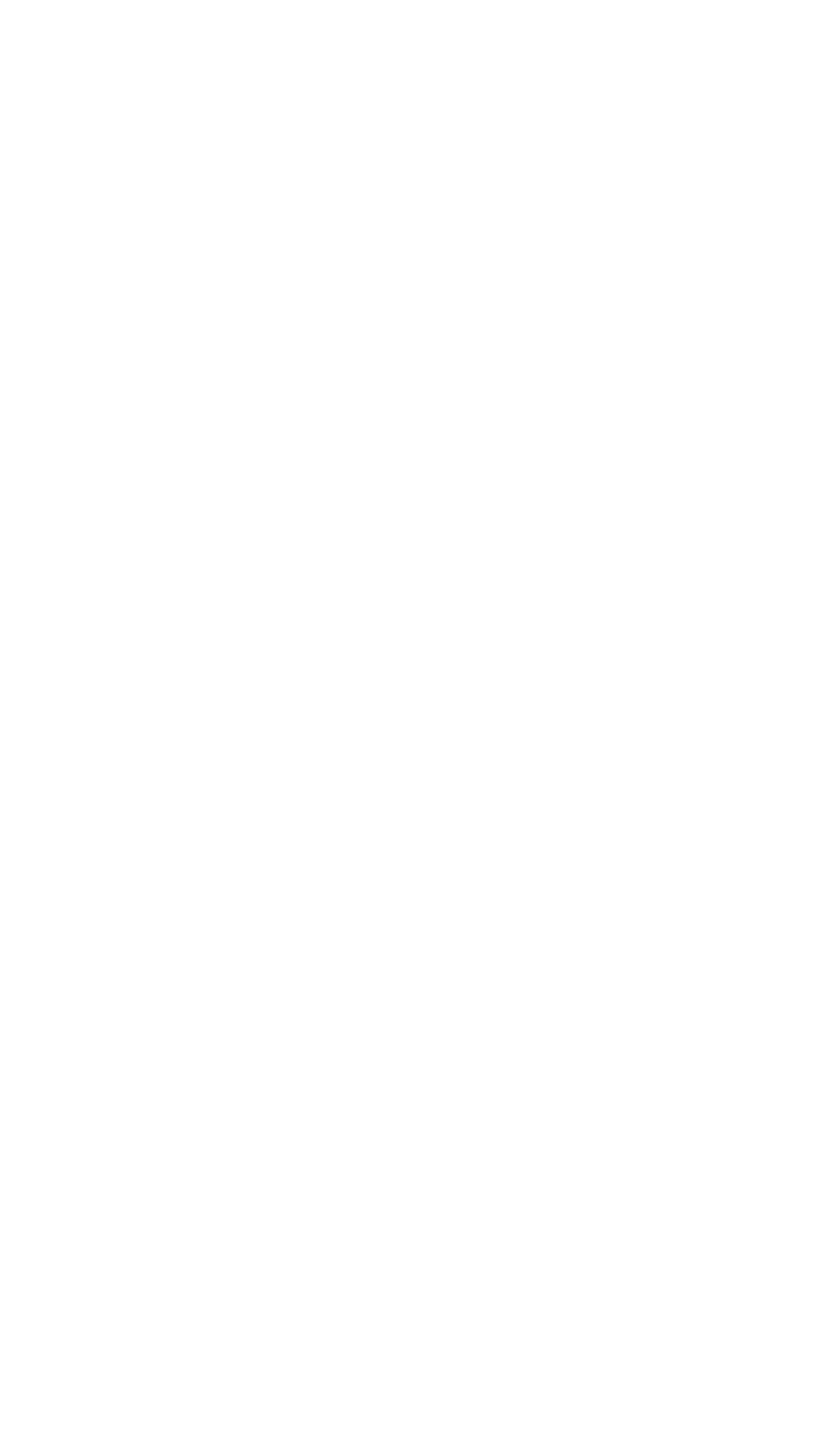
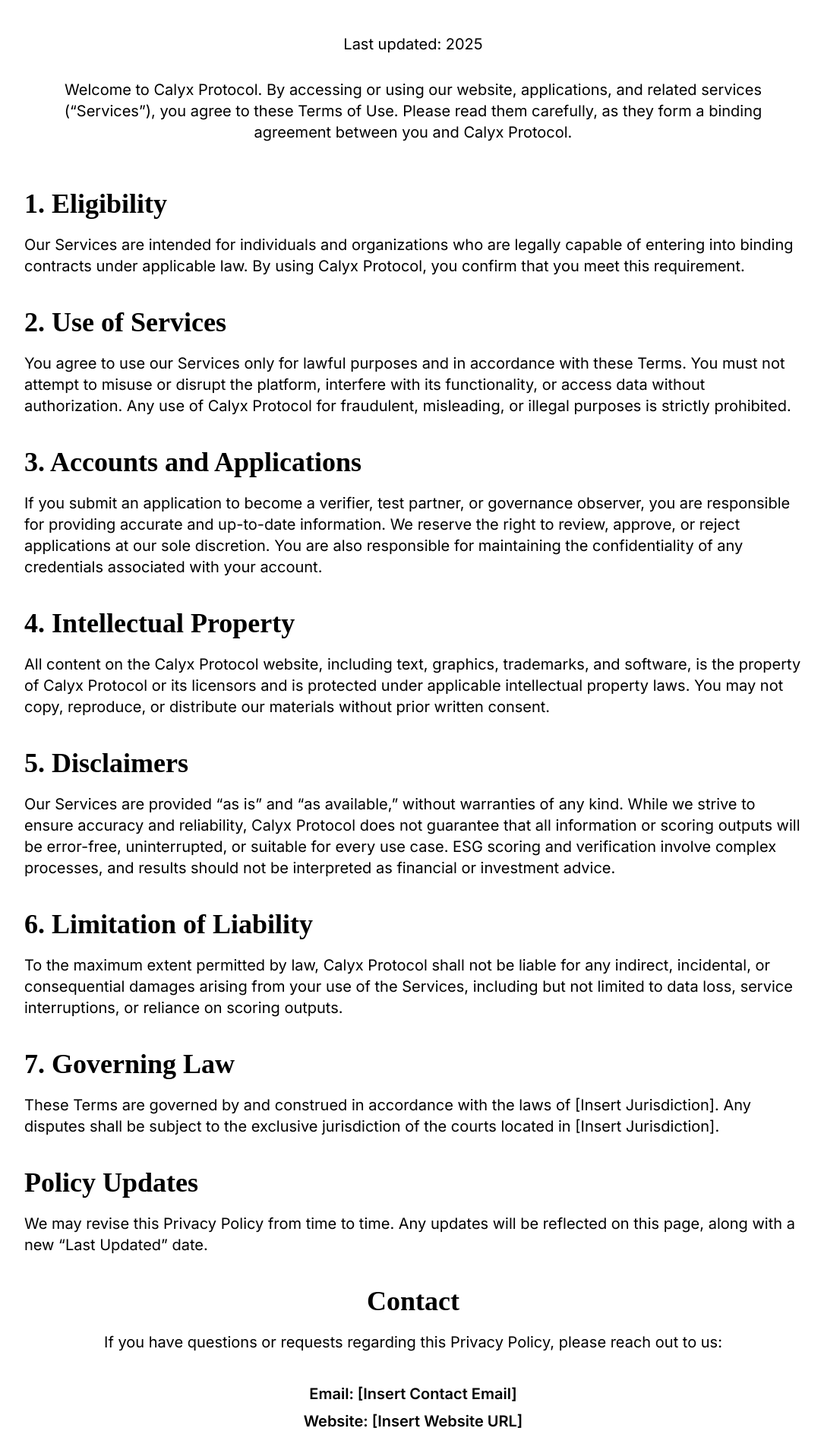
Before and after one commit to Vikasra98/calyx-protocol, a Next.js app: page /termsOfUse in a window 1280 px wide. Before the commit this address had no page. Shown: the part 536-2440 px from the top of the page at 76% size, without its empty margins (96-1181 px from the left). Before the commit the page ends 800 px from the top, so only its background shows below. Built offline with nearby package versions, Linux system fonts and the light colour scheme.

Commit message:
Added terms page

```diff
--- /dev/null
+++ b/app/components/ContactFormSection.tsx
@@ -0,0 +1,72 @@
+// components/ConsultationForm.tsx
+"use client";
+
+import React from "react";
+
+const ContactFormSection = () => {
+  return (
+    <section className="w-full bg-white lg:py-[100px] py-12 px-6 lg:px-36">
+      <div className="mx-auto grid grid-cols-1 md:grid-cols-2 gap-10 items-center">
+        {/* Left Side - Contact Info */}
+        <div>
+          <h2 className="lg:text-[52px] font_title text-2xl md:text-3xl font-bold text-[#12291E] lg:mb-[30px] mb-4">
+            Get a free consultation
+          </h2>
+          <p className="text-[#1C1C1E] text-xl font-normal lg:mb-[40px] mb-6">
+            Feel free to ask something we are here
+          </p>
+
+          <div className="space-y-6">
+            <div className="flex items-center gap-4">
+              <div className="bg-green-900 text-white p-3 rounded-lg">📞</div>
+              <p className="text-gray-800">+ (602) 762 472 96</p>
+            </div>
+
+            <div className="flex items-center gap-4">
+              <div className="bg-green-900 text-white p-3 rounded-lg">📧</div>
+              <p className="text-gray-800">company@gmail.com</p>
+            </div>
+
+            <div className="flex items-center gap-4">
+              <div className="bg-green-900 text-white p-3 rounded-lg">📍</div>
+              <p className="text-gray-800">102 Washington, New York</p>
+            </div>
+          </div>
+        </div>
+
+        {/* Right Side - Form */}
+        <div className="bg-gray-50 p-6 rounded-xl shadow-md">
+          <form className="space-y-4">
+            <input
+              type="text"
+              placeholder="Full Name"
+              className="w-full px-4 py-3 border rounded-md focus:ring-2 focus:ring-green-900 outline-none"
+            />
+            <input
+              type="email"
+              placeholder="Email Address"
+              className="w-full px-4 py-3 border rounded-md focus:ring-2 focus:ring-green-900 outline-none"
+            />
+            <input
+              type="tel"
+              placeholder="Phone Number"
+              className="w-full px-4 py-3 border rounded-md focus:ring-2 focus:ring-green-900 outline-none"
+            />
+            <textarea
+              placeholder="Write your thoughts"
+              className="w-full px-4 py-3 border rounded-md focus:ring-2 focus:ring-green-900 outline-none h-28"
+            ></textarea>
+            <button
+              type="submit"
+              className="w-full bg-green-900 text-white py-3 rounded-md hover:bg-green-800 transition"
+            >
+              Send Message
+            </button>
+          </form>
+        </div>
+      </div>
+    </section>
+  );
+};
+
+export default ContactFormSection;
--- a/app/components/Footer.tsx
+++ b/app/components/Footer.tsx
@@ -74,7 +74,7 @@
             <a href="#" className="hover:text-white text-xl font-normal">
               CONTACT
             </a>
-            <a href="aboutUs" className="hover:text-white text-xl font-normal">
+            <a href="/aboutUs" className="hover:text-white text-xl font-normal">
               ABOUT
             </a>
             <a href="#" className="hover:text-white text-xl font-normal">
@@ -83,7 +83,10 @@
             <a href="/privacy" className="hover:text-whit text-xl font-normale">
               PRIVACY
             </a>
-            <a href="#" className="hover:text-white text-xl font-normal">
+            <a
+              href="/termsOfUse"
+              className="hover:text-white text-xl font-normal"
+            >
               TERMS
             </a>
           </div>
--- a/app/components/Header.tsx
+++ b/app/components/Header.tsx
@@ -76,10 +76,13 @@
             transition={{ duration: 0.3 }}
             className="absolute top-full left-0 w-full bg-[#0B2B22] flex flex-col items-center gap-6 py-6 shadow-lg md:hidden z-50"
           >
-            <a href="#" className="hover:text-gray-300 text-lg text-white">
+            <a href="/" className="hover:text-gray-300 text-lg text-white">
               Home
             </a>
-            <a href="#" className="hover:text-gray-300 text-lg text-white">
+            <a
+              href="/aboutUs"
+              className="hover:text-gray-300 text-lg text-white"
+            >
               About
             </a>
             <a href="#" className="hover:text-gray-300 text-lg text-white">
--- /dev/null
+++ b/app/components/TermsOfUseContent.tsx
@@ -0,0 +1,129 @@
+// app/terms/page.tsx (Next.js 13+ App Router)
+"use client";
+
+import React from "react";
+
+const TermsOfUseContent = () => {
+  return (
+    <div className="bg-white text-black min-h-screen flex justify-center px-4 sm:px-8 lg:px-20 lg:py-[100px] py-10">
+      <div className="max-w-5xl w-full">
+        {/* Title */}
+        <h1 className="lg:text-[44px] text-2xl font-bold text-center lg:mb-[30px] mb-2 text-[#12291E] font_title">
+          Terms of Use
+        </h1>
+        <p className="text-center text-xl font-normal mb-8">
+          Last updated: 2025
+        </p>
+
+        {/* Intro */}
+        <p className="lg:mb-[60px] mb-6 text-xl font-normal text-center">
+          Welcome to Calyx Protocol. By accessing or using our website,
+          applications, and related services (“Services”), you agree to these
+          Terms of Use. Please read them carefully, as they form a binding
+          agreement between you and Calyx Protocol.
+        </p>
+
+        {/* Section 1 */}
+        <h2 className="text-4xl font-bold mb-5 font_title">1. Eligibility</h2>
+        <p className="lg:mb-[40px] mb-6 text-xl font-normal">
+          Our Services are intended for individuals and organizations who are
+          legally capable of entering into binding contracts under applicable
+          law. By using Calyx Protocol, you confirm that you meet this
+          requirement.
+        </p>
+
+        {/* Section 2 */}
+        <h2 className="text-4xl font-bold mb-5 font_title">
+          2. Use of Services
+        </h2>
+        <p className="lg:mb-[40px] mb-6 text-xl font-normal">
+          You agree to use our Services only for lawful purposes and in
+          accordance with these Terms. You must not attempt to misuse or disrupt
+          the platform, interfere with its functionality, or access data without
+          authorization. Any use of Calyx Protocol for fraudulent, misleading,
+          or illegal purposes is strictly prohibited.
+        </p>
+
+        {/* Section 3 */}
+        <h2 className="text-4xl font-bold mb-5 font_title">
+          3. Accounts and Applications
+        </h2>
+        <p className="lg:mb-[40px] mb-6 text-xl font-normal">
+          If you submit an application to become a verifier, test partner, or
+          governance observer, you are responsible for providing accurate and
+          up-to-date information. We reserve the right to review, approve, or
+          reject applications at our sole discretion. You are also responsible
+          for maintaining the confidentiality of any credentials associated with
+          your account.
+        </p>
+
+        {/* Section 4 */}
+        <h2 className="text-4xl font-bold mb-5 font_title">
+          4. Intellectual Property
+        </h2>
+        <p className="lg:mb-[40px] mb-6 text-xl font-normal">
+          All content on the Calyx Protocol website, including text, graphics,
+          trademarks, and software, is the property of Calyx Protocol or its
+          licensors and is protected under applicable intellectual property
+          laws. You may not copy, reproduce, or distribute our materials without
+          prior written consent.
+        </p>
+
+        {/* Section 5 */}
+        <h2 className="text-4xl font-bold mb-5 font_title">5. Disclaimers</h2>
+        <p className="lg:mb-[40px] mb-6 text-xl font-normal">
+          Our Services are provided “as is” and “as available,” without
+          warranties of any kind. While we strive to ensure accuracy and
+          reliability, Calyx Protocol does not guarantee that all information or
+          scoring outputs will be error-free, uninterrupted, or suitable for
+          every use case. ESG scoring and verification involve complex
+          processes, and results should not be interpreted as financial or
+          investment advice.
+        </p>
+
+        {/* Section 6 */}
+        <h2 className="text-4xl font-bold mb-5 font_title">
+          6. Limitation of Liability
+        </h2>
+        <p className="lg:mb-[40px] mb-6 text-xl font-normal">
+          To the maximum extent permitted by law, Calyx Protocol shall not be
+          liable for any indirect, incidental, or consequential damages arising
+          from your use of the Services, including but not limited to data loss,
+          service interruptions, or reliance on scoring outputs.
+        </p>
+
+        {/* Section 7 */}
+        <h2 className="text-4xl font-bold mb-5 font_title">7. Governing Law</h2>
+        <p className="lg:mb-[40px] mb-6 text-xl font-normal">
+          These Terms are governed by and construed in accordance with the laws
+          of [Insert Jurisdiction]. Any disputes shall be subject to the
+          exclusive jurisdiction of the courts located in [Insert Jurisdiction].
+        </p>
+
+        {/* Policy Updates */}
+        <h2 className="text-4xl font-bold mb-5 font_title">Policy Updates</h2>
+        <p className="lg:mb-[40px] mb-6 text-xl font-normal">
+          We may revise this Privacy Policy from time to time. Any updates will
+          be reflected on this page, along with a new “Last Updated” date.
+        </p>
+
+        {/* Contact */}
+        <h2 className="text-4xl font-bold mb-5 font_title text-center">
+          Contact
+        </h2>
+        <p className="mb-10 text-xl font-normal text-center">
+          If you have questions or requests regarding this Privacy Policy,
+          please reach out to us:
+        </p>
+        <p className="mb-2 text-xl font-semibold text-center">
+          Email: [Insert Contact Email]
+        </p>
+        <p className="text-xl font-semibold text-center">
+          Website: [Insert Website URL]
+        </p>
+      </div>
+    </div>
+  );
+};
+
+export default TermsOfUseContent;
--- /dev/null
+++ b/app/contactUs/page.tsx
@@ -0,0 +1,22 @@
+import React from "react";
+import Footer from "../components/Footer";
+import HeaderSecondary from "../components/HeaderSecondary";
+import HeroSecondary from "../components/HeroSecondary";
+import TermsOfUseContent from "../components/TermsOfUseContent";
+import ContactFormSection from "../components/ContactFormSection";
+
+const page = () => {
+  return (
+    <>
+      <HeaderSecondary />
+      <HeroSecondary
+        title="Contact Us"
+        backgroundImage="/images/contact_banner.jpg"
+      />
+      <ContactFormSection />
+      <Footer />
+    </>
+  );
+};
+
+export default page;
--- /dev/null
+++ b/app/termsOfUse/page.tsx
@@ -0,0 +1,22 @@
+import React from "react";
+import Footer from "../components/Footer";
+import HeaderSecondary from "../components/HeaderSecondary";
+import HeroSecondary from "../components/HeroSecondary";
+import TermsOfUseContent from "../components/TermsOfUseContent";
+
+const page = () => {
+  return (
+    <>
+      <HeaderSecondary />
+      <HeroSecondary
+        title="Terms of Use"
+        backgroundImage="/images/privacy_bg.jpg"
+      />
+      <TermsOfUseContent />
+      {/* <TimelineRoadmap /> */}
+      <Footer />
+    </>
+  );
+};
+
+export default page;
```
Also changed, not shown: 1 other file (tests, documents, lock files or other folders).
